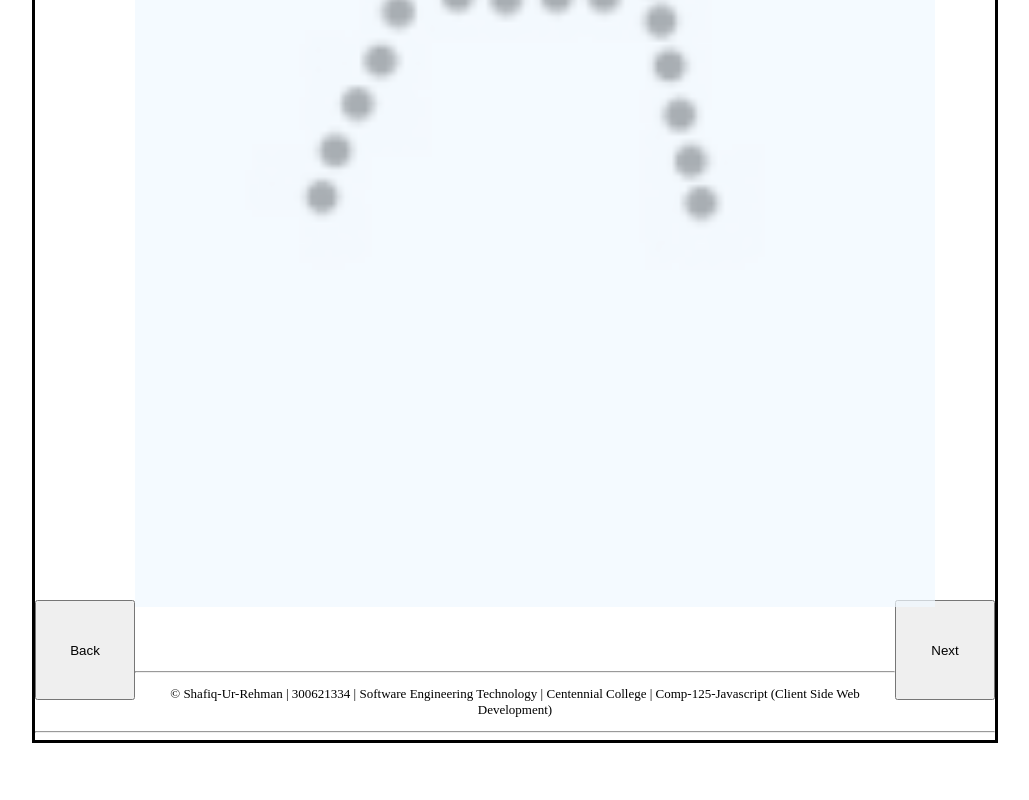
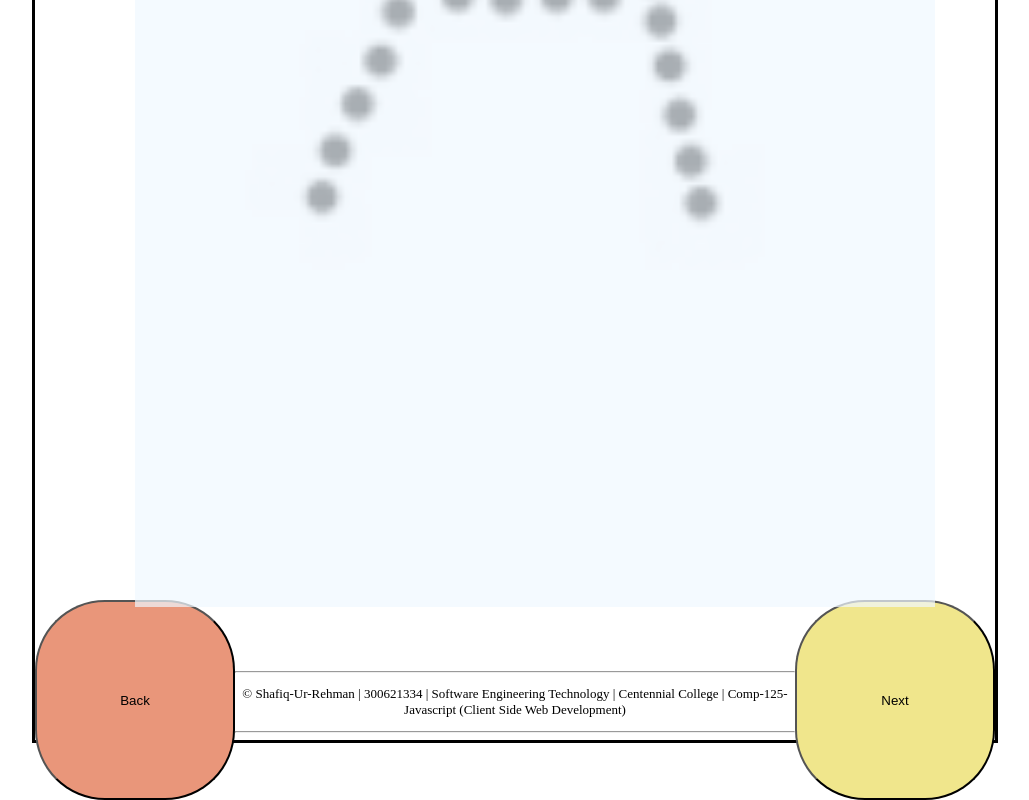
Before and after one commit to 300621334/GitHubPagesTest, a plain HTML site: page index.html in a window 1280 px wide. Shown: the part 693-1493 px from the top of the page, without its empty margins (125-1154 px from the left). Before the commit the page ends 1436 px from the top, so only its background shows below. Drawn offline with nearby package versions, Linux system fonts and the light colour scheme.

Commit message:
Update index.html

```diff
--- a/index.html
+++ b/index.html
@@ -33,16 +33,20 @@
         #back
         {
             float:left;
-            height:100px;
-            width:100px;
+            height:200px;
+            width:200px;
             margin-top:-20px;
+            border-radius: 70px;
+            background-color:darksalmon;
 
         }
         #next {
             float: right;
-            height: 100px;
-            width: 100px;
+            height: 200px;
+            width: 200px;
             margin-top: -20px;
+            border-radius: 70px;
+            background-color:khaki;
         }
         #update
         {
```
